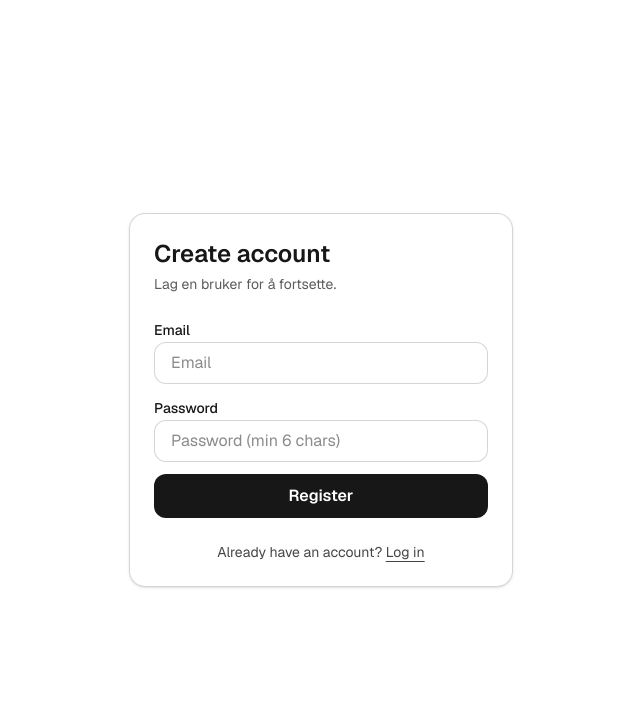
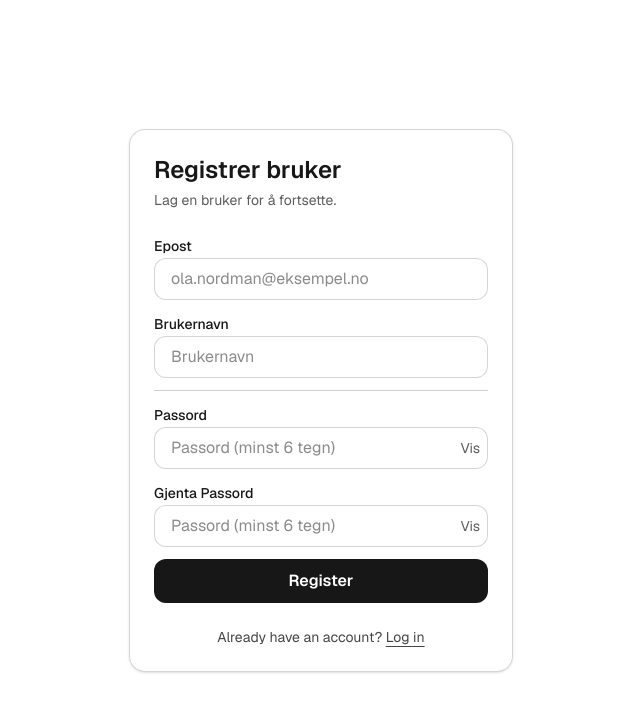
Before and after one commit to flippi321/Drink-off-2.0, a Next.js app: page /register in a window 1280 px wide. Shown: the top 712 px of the page, without its empty margins (319-959 px from the left). Built offline with nearby package versions, Linux system fonts and the light colour scheme; no server answers.

Commit message:
Updated register page to now having the capacity to register a full user

```diff
--- a/app/register/page.tsx
+++ b/app/register/page.tsx
@@ -1,15 +1,17 @@
 "use client";
 
-import { useState } from "react";
+import { useId, useState } from "react";
 import Link from "next/link";
 import { useRouter } from "next/navigation";
-import { supabase } from "@/lib/supabaseClient";
 import { registerWithEmail } from "@/services/auth_service";
+import { TextBox } from "@/components/text_box";
 
 export default function RegisterPage() {
   const router = useRouter();
   const [email, setEmail] = useState("");
+  const [username, setUsername] = useState("");
   const [password, setPassword] = useState("");
+  const [confirmPassword, setConfirmPassword] = useState("");
   const [loading, setLoading] = useState(false);
   const [error, setError] = useState<string | null>(null);
 
@@ -17,14 +19,15 @@ export default function RegisterPage() {
     e.preventDefault();
     setError(null);
 
-    const eTrim = email.trim();
-    if (!eTrim) return setError("Email is required.");
-    if (password.length < 6) return setError("Password must be at least 6 characters.");
+    if (!email) return setError("Epost er nødvendig");
+    if (!username) return setError("Brukernavn er nødvendig");
+    if (password.length < 6) return setError("Passord må være minst 6 tegn.");
+    if (password !== confirmPassword) return setError("Passordene er forskjellige.");
 
     try {
       setLoading(true);
-      const result = await registerWithEmail(email, password, "test_username");
 
+      await registerWithEmail(email, password, username);
       router.push("/parties");
     } catch (err: any) {
       setError(err?.message ?? "Registration failed.");
@@ -37,34 +40,52 @@ export default function RegisterPage() {
     <main className="page-center">
       <div className="card card-stack">
         <div className="space-y-1">
-          <h1>Create account</h1>
+          <h1>Registrer bruker</h1>
           <p className="text-sm text-foreground/70">Lag en bruker for å fortsette.</p>
         </div>
 
         <form onSubmit={onRegister} className="space-y-3">
-          <div className="space-y-2">
-            <label htmlFor="email">Email</label>
-            <input
+          <TextBox
             id="email"
-              type="email"
-              placeholder="Email"
+            label="Epost"
+            variant="email"
+            placeholder="ola.nordman@eksempel.no"
             value={email}
-              onChange={(e) => setEmail(e.target.value)}
+            onChange={setEmail}
             autoComplete="email"
           />
-          </div>
 
-          <div className="space-y-2">
-            <label htmlFor="password">Password</label>
-            <input
+          <TextBox
+            id="username"
+            label="Brukernavn"
+            variant="text"
+            placeholder="Brukernavn"
+            value={username}
+            onChange={setUsername}
+            autoComplete="username"
+          />
+
+          <hr className="border-t border-foreground/20" />
+
+          <TextBox
             id="password"
-              type="password"
-              placeholder="Password (min 6 chars)"
+            label="Passord"
+            variant="password"
+            placeholder="Passord (minst 6 tegn)"
             value={password}
-              onChange={(e) => setPassword(e.target.value)}
+            onChange={setPassword}
             autoComplete="new-password"
           />
-          </div>
+
+          <TextBox
+            id="confirmPassword"
+            label="Gjenta Passord"
+            variant="password"
+            placeholder="Passord (minst 6 tegn)"
+            value={confirmPassword}
+            onChange={setConfirmPassword}
+            autoComplete="new-password"
+          />
 
           {error && <p className="text-sm text-red-600">{error}</p>}
 
```
Lines whose indentation alone changed are shown as unchanged.
